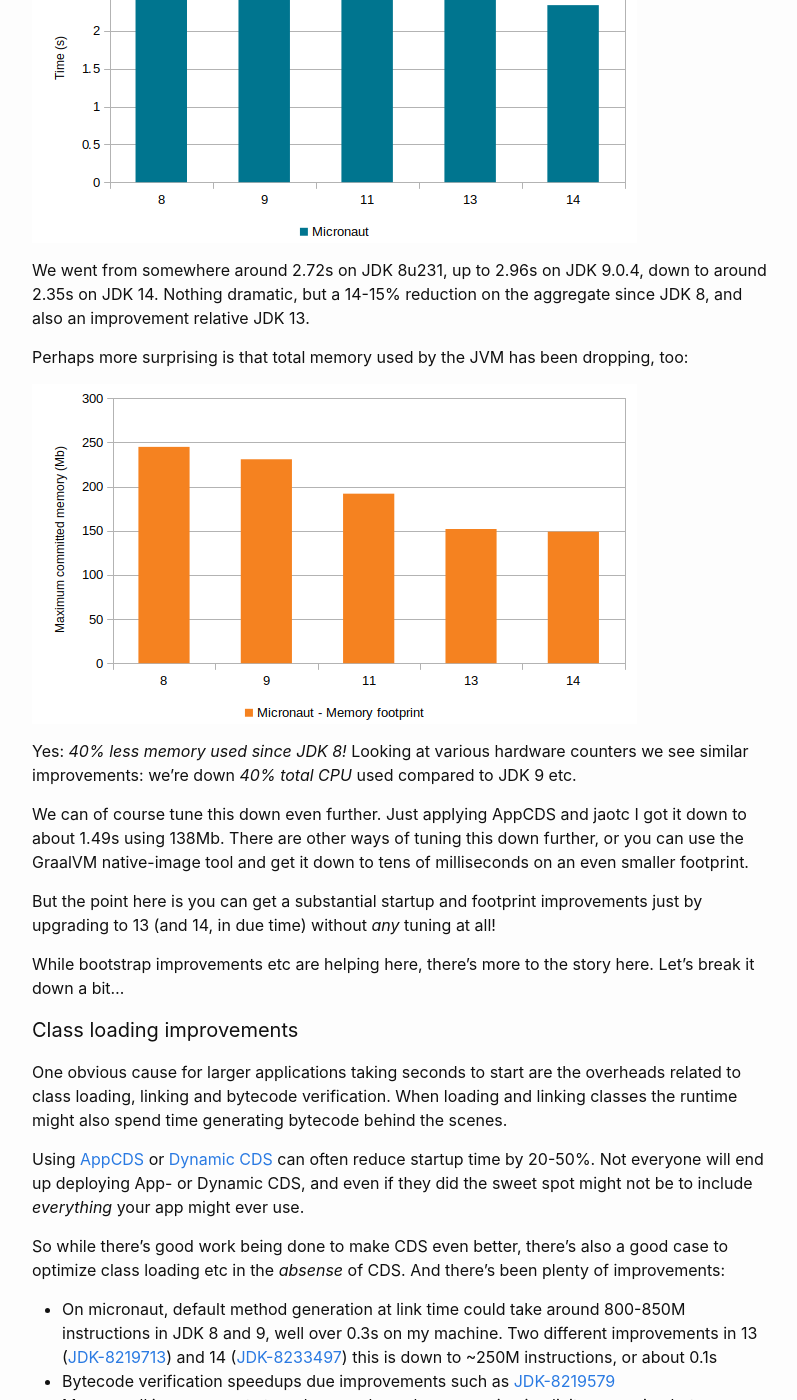
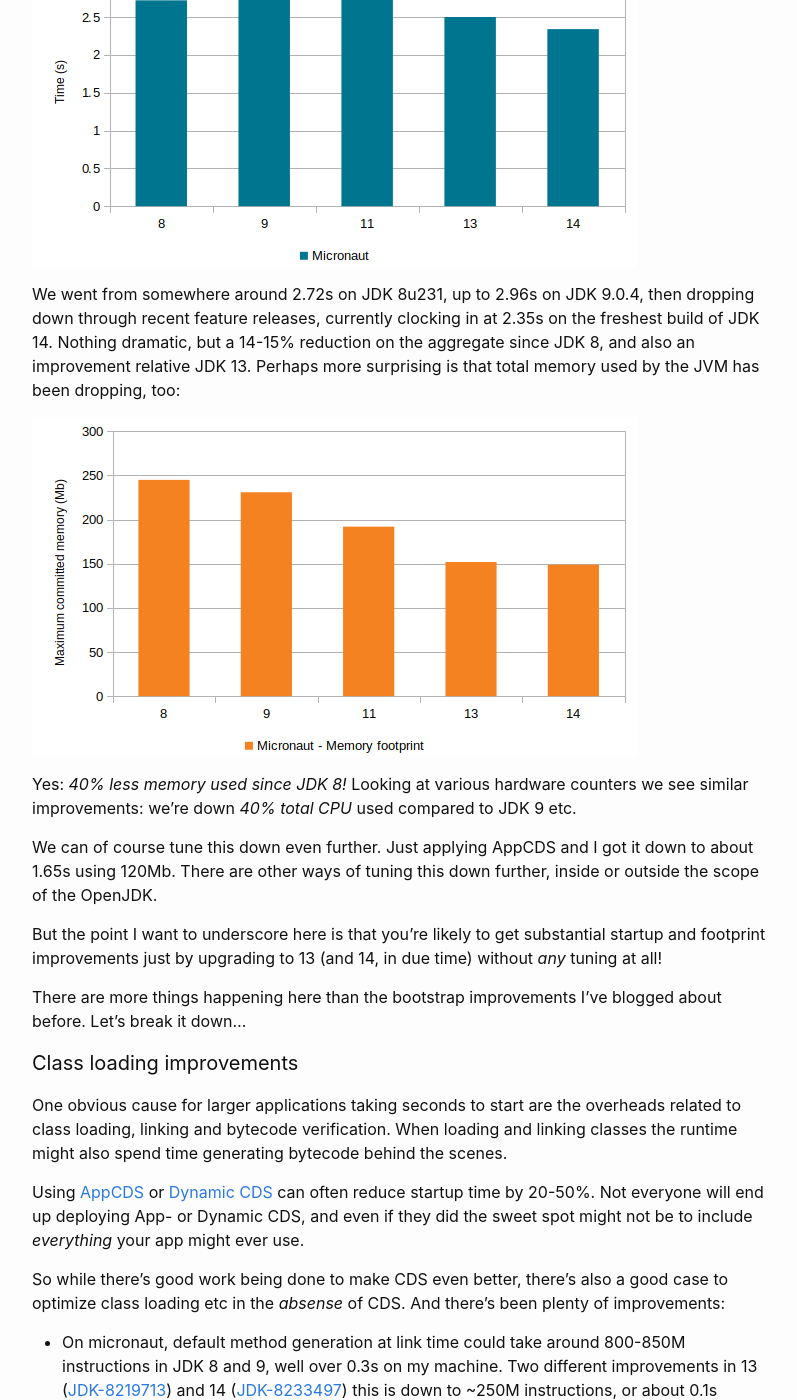
Before and after one commit to cl4es/cl4es.github.io, a Jekyll site: the page built from _posts/2019-11-20-OpenJDK-Startup-Update.md, in a window 1280 px wide and 1400 px high, scrolled down 1611 px. Shown: the whole window, without its empty margins (238-1035 px from the left). Built offline with Jekyll 4.4.1, drawn with Linux system fonts in a browser that asks for light colours; comment, search, counter and statistics services are not loaded; some of the changed text lies outside the part shown.

Commit message:
startup update

```diff
--- a/_posts/2019-11-20-OpenJDK-Startup-Update.md
+++ b/_posts/2019-11-20-OpenJDK-Startup-Update.md
@@ -28,27 +28,26 @@ If the numbers skew a bit from my earlier posts it's because I've not primed the
 
 ### Scaling up
 
-Now, just because `Hello World` runs in _37.9ms_ or whatever, that doesn't mean java will start up and run _any_ application fast. Simplifying those early bootstrap overheads is _great_, but will disappear into the noise when loading that big app server or even that new and shiny microservice framework thing.
+Now, just because `Hello World` runs in _37.9ms_ or whatever, that doesn't mean java will start up and run _any_ application just as fast. Simplifying those early bootstrap overheads is _great_, but risk disappearing into the background noise when loading that big app server or even that new and shiny microservice framework thing.
 
-To exemplify, I downloaded the [Micronaut Hello World example](https://github.com/micronaut-projects/micronaut-examples/tree/master/hello-world-java), [modified it slightly](/snippets/micronaut.patch) to not turn off verification and disable most JIT compilation (no cheats!) and add a shutdown hook.
+As an arbitrary object of a few experiments, I downloaded the [Micronaut Hello World example](https://github.com/micronaut-projects/micronaut-examples/tree/master/hello-world-java), [modified it slightly](/snippets/micronaut.patch) to not turn off verification and disable most JIT compilation (no cheats!) and add a shutdown hook.
 
 Run that in a loop a few times, take the average:
 
 <img src="/images/micronaut14.png" alt="Micronaut startup timings" />
 
-We went from somewhere around 2.72s on JDK 8u231, up to 2.96s on JDK 9.0.4, down to around 2.35s on JDK 14. Nothing dramatic, but a 14-15% reduction on the aggregate since JDK 8, and also an improvement relative JDK 13.
-
+We went from somewhere around 2.72s on JDK 8u231, up to 2.96s on JDK 9.0.4, then dropping down through recent feature releases, currently clocking in at 2.35s on the freshest build of JDK 14. Nothing dramatic, but a 14-15% reduction on the aggregate since JDK 8, and also an improvement relative JDK 13.
 Perhaps more surprising is that total memory used by the JVM has been dropping, too:
 
 <img src="/images/micronaut14-footprint.png" alt="Micronaut max memory usage" />
 
 Yes: _40% less memory used since JDK 8!_ Looking at various hardware counters we see similar improvements: we're down *40% total CPU* used compared to JDK 9 etc.
 
-We can of course tune this down even further. Just applying AppCDS and jaotc I got it down to about 1.49s using 138Mb. There are other ways of tuning this down further, or you can use the GraalVM native-image tool and get it down to tens of milliseconds on an even smaller footprint.
+We can of course tune this down even further. Just applying AppCDS and I got it down to about 1.65s using 120Mb. There are other ways of tuning this down further, inside or outside the scope of the OpenJDK.
 
-But the point here is you can get a substantial startup and footprint improvements just by upgrading to 13 (and 14, in due time) without _any_ tuning at all!
+But the point I want to underscore here is that you're likely to get substantial startup and footprint improvements just by upgrading to 13 (and 14, in due time) without _any_ tuning at all!
 
-While bootstrap improvements etc are helping here, there's more to the story here. Let's break it down a bit...
+There are more things happening here than the bootstrap improvements I've blogged about before. Let's break it down...
 
 #### Class loading improvements
 
```
